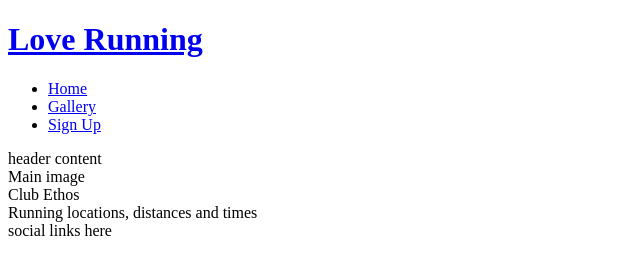
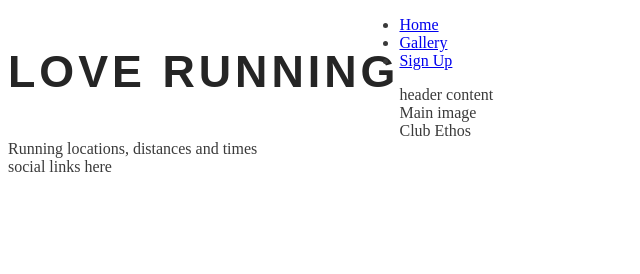
Before and after one commit to JorgePC81/guitar-jpc, a plain HTML site: page index.html in a window 1280 px wide. Shown: the whole page, without its empty margins (0-640 px from the left). Drawn offline with Linux system fonts and the light colour scheme.

Commit message:
styling logo and header

```diff
--- a/assets/css/style.css
+++ b/assets/css/style.css
@@ -1,10 +1,24 @@
 @import url('https://fonts.googleapis.com/css2?family=Roboto:ital,wght@1,300&display=swap');
-body {
-    font-family: lato sans-serif;
-    font-weight: 300;
-}
+
 # {
     padding:0;
     margin: 0;
     border:none;
 }
+body {
+    font-family: lato sans-serif;
+    font-weight: 300;
+    color: #3a3a3a;
+}
+/* Headings and logo */
+
+h1, h2 {
+    font-family: oswald, sans-serif;
+    text-transform: uppercase;
+    letter-spacing: 4px;
+    color: #252525;
+}
+#logo {
+    float:left;
+    font-size:280%;
+}
--- a/index.html
+++ b/index.html
@@ -12,7 +12,7 @@
 <body>
     <header>
         <a href="index.html">
-            <h1>Love Running</h1>
+            <h1 id="logo">Love Running</h1>
         </a>
         <nav>
             <ul>
```
